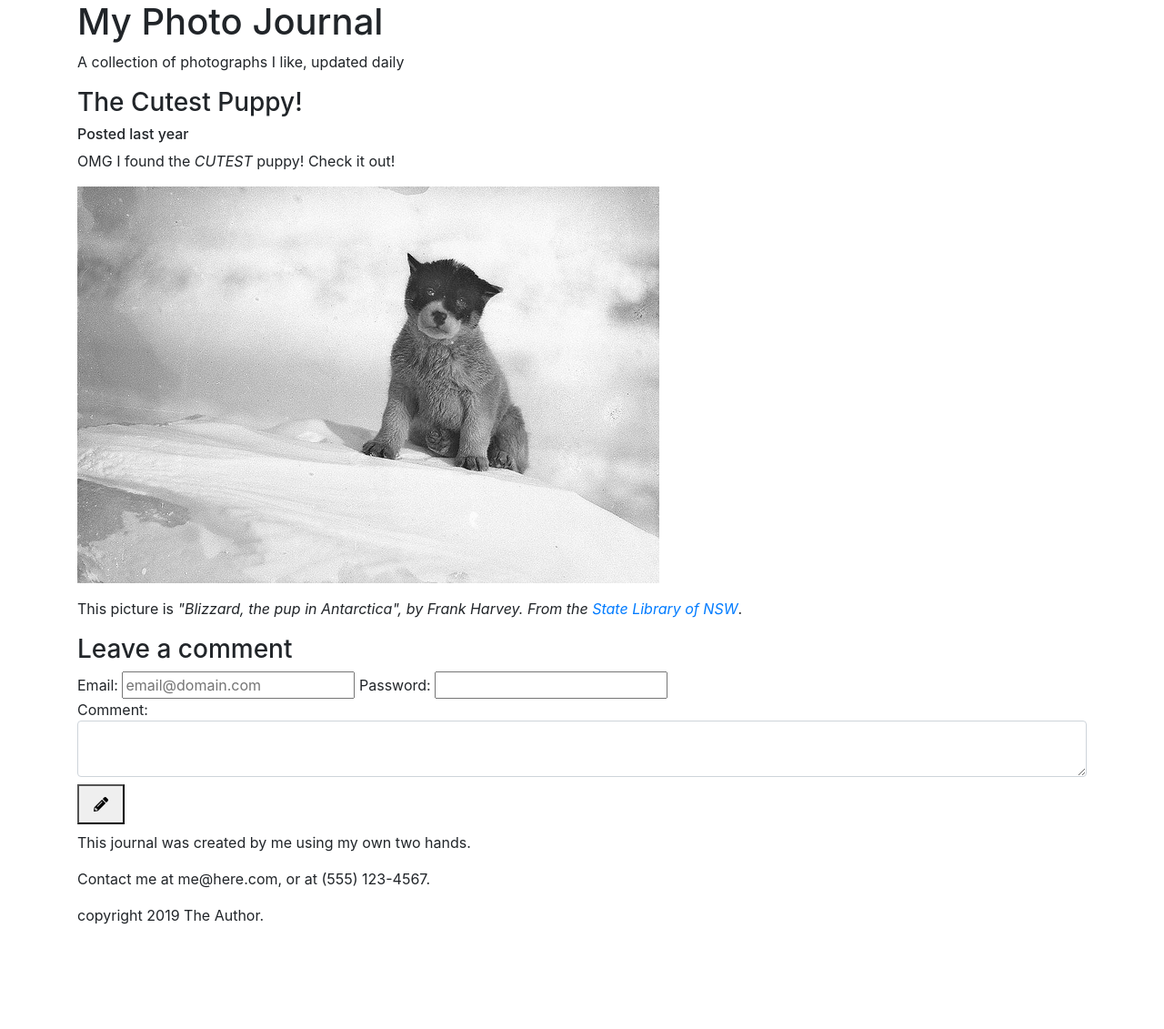
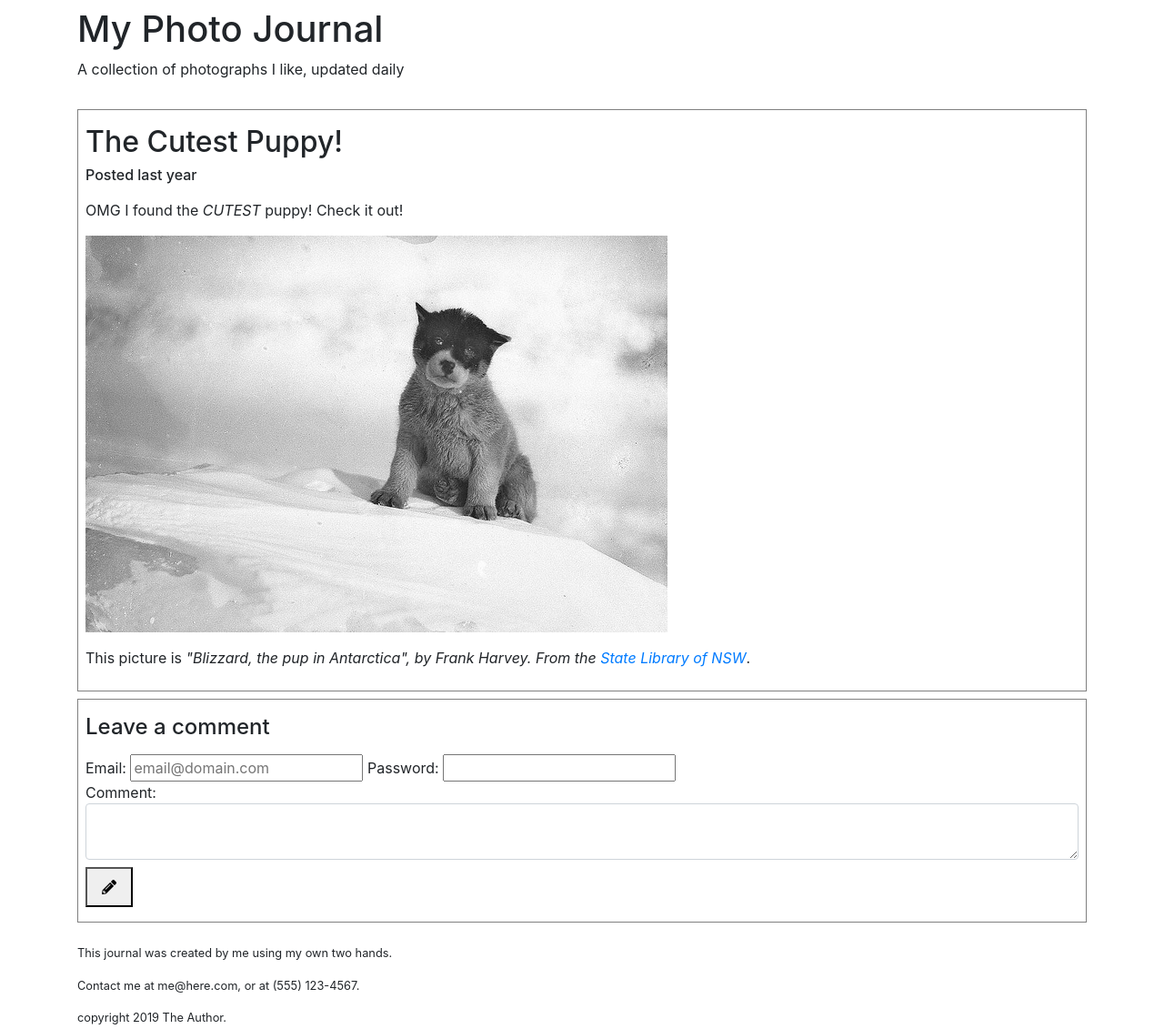
Before and after one commit to info340a-wi24/problem-set-02-iefegensh, a website: page problem-a/index.html in a window 1280 px wide. Shown: the whole page at 91% size. Before the commit the page ends 1034 px from the top, so only its background shows below. Drawn offline with nearby package versions, Linux system fonts and the light colour scheme.

Commit message:
some changes

```diff
--- a/problem-a/index.html
+++ b/problem-a/index.html
@@ -10,13 +10,20 @@
 <body class="container">
 
   <!-- Page Title -->
+  <header>
     <h1>My Photo Journal</h1>
     <p>A collection of photographs I like, updated daily</p>
+  </header>
 
 
+
+  <main>
     <!-- Image Post -->
-  <h3>The Cutest Puppy!</h3>
-  <h6>Posted last year</h6>
+    <section>
+      <header>
+        <h2>The Cutest Puppy!</h2>
+        <p class="time-posted">Posted last year</p>
+      </header>
 
       <p>OMG I found the <i>CUTEST</i> puppy! Check it out!</p>
       <p>
@@ -24,10 +31,14 @@
       </p>
       <p>This picture is <i>"Blizzard, the pup in Antarctica", by Frank Harvey. From the <a href="https://www.flickr.com/photos/statelibraryofnsw/2959326615/">State Library of NSW</a></i>.</p>
 
+    </section>
 
     <!-- Comment Form -->
+    <section>
       <form>
-    <h3>Leave a comment</h3>
+        <header>
+          <h2 class="text-small">Leave a comment</h2>
+        </header>
         <div>
           Email: <input id="email_input" placeholder="email@domain.com">
           Password: <input id="password_input">
@@ -38,14 +49,17 @@
         </div>
         <button type="submit"><i class="fas fa-pencil-alt"></i></button>
       </form>
+    </section>
+  </main>
 
 
   <!-- Author Info -->
+  <footer>
     <p>This journal was created by me using my own two hands.</p>
     <p>
       Contact me at me@here.com, or at (555) 123-4567.
     </p>
     <p>copyright 2019 The Author.</p>
-
+  </footer>
 </body>
 </html>
```
Lines whose indentation alone changed are shown as unchanged.
